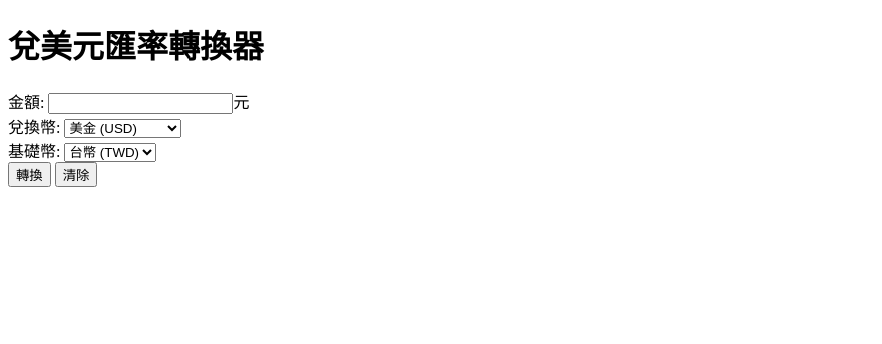
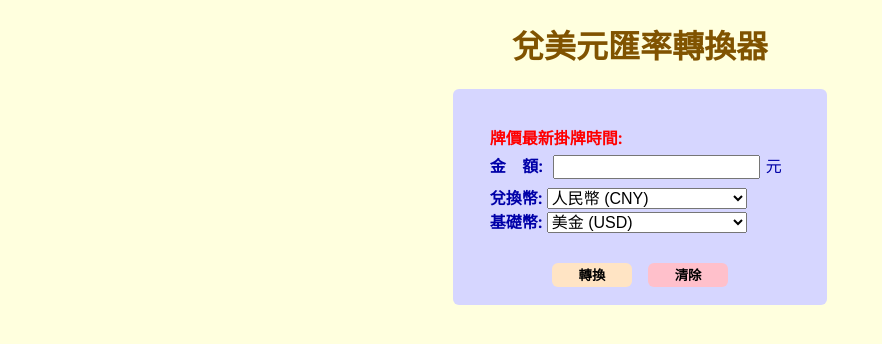
Before and after one commit to peiyi523/django_work, a plain HTML site: page index.html in a window 1280 px wide. Shown: the whole page, without its empty margins (0-882 px from the left). Drawn offline with Linux system fonts and the light colour scheme.

Commit message:
css設計初版0228

```diff
--- a/css/index.css
+++ b/css/index.css
@@ -0,0 +1,77 @@
+body {
+    background-color: #FFFFDE;
+}
+
+#container {
+    text-align: center;
+}
+
+.title {
+    color: #805300;
+}
+
+#info {
+    /* background-color: #805300; */
+    text-align: left;
+    display: inline-block;
+    padding: 24px;
+    margin: 0 auto;
+}
+
+#time {
+    color: red;
+    margin: 0 auto;
+}
+
+#bb {
+    text-align: center;
+    margin: 0 auto;
+    /* background-color: coral; */
+    padding: 6px;
+}
+
+form {
+    width: 350px;
+    background-color: #D6D6FF;
+    color: #0000A8;
+    font-family: Georgia, 'Times New Roman', Times, serif;
+    margin: 0 auto;
+    padding: 12px;
+    border-radius: 6px;
+    text-align: center;
+}
+
+button {
+    width: 80px;
+    border: 0;
+    height: 24px;
+    background-color: bisque;
+    border-radius: 6px;
+    margin: 0 6px;
+    font-weight: bold;
+}
+
+#reset {
+    background-color: pink;
+}
+
+input {
+    text-align: center;
+    font-size: 16px;
+    margin: 6px;
+    width: 66%;
+    /* height: 16px; */
+}
+
+label {
+    font-weight: bold;
+    font-family: Georgia, 'Times New Roman', Times, serif;
+}
+
+select,
+option {
+    /* text-align: center; */
+    width: 200px;
+    font-size: 16px;
+
+}
--- a/index.html
+++ b/index.html
@@ -5,12 +5,17 @@
     <meta charset="UTF-8">
     <meta name="viewport" content="width=device-width, initial-scale=1.0">
     <title>兌美元匯率轉換器</title>
+    <link rel="stylesheet" href="./css/index.css">
 </head>
 
 <body>
-    <h1>兌美元匯率轉換器</h1>
+    <div id="container">
+        <h1 class="title">兌美元匯率轉換器</h1>
         <form action="">
-        <label for="amount">金額:</label>
+            <div id="info">
+                <label for="time" id="time">牌價最新掛牌時間:</label>
+                <br>
+                <label for="amount">金&nbsp&nbsp&nbsp&nbsp額:</label>
                 <input type="number" name="amount" id="amount">元
                 <br>
                 <label for="exchange">兌換幣:</label>
@@ -33,24 +38,30 @@
                     <option value="KRW">韓元 (KRW)</option>
                     <option value="VND">越南盾 (VND)</option>
                     <option value="MYR">馬來幣 (MYR)</option>
-            <option value="CNY">人民幣 (CNY)</option>
+                    <option value="CNY" selected>人民幣 (CNY)</option>
                 </select>
                 <br>
                 <label for="base">基礎幣:</label>
                 <select name="base" id="base">
-            <option value="USD">美金 (USD)</option>
-            <option value="TWD" selected>台幣 (TWD)</option>
+                    <option value="USD" selected>美金 (USD)</option>
+                    <option value="TWD">台幣 (TWD)</option>
                 </select>
                 <br>
-        <button type="button">轉換</button>
-        <button type="button">清除</button>
+            </div>
             <br>
+            <div id="bb">
+                <button type="button" id="exchange">轉換</button>
+                <button type="button" id="reset">清除</button>
+                <br>
+            </div>
         </form>
-
+    </div>
 </body>
 
 </html>
 
 
-<!-- 問老師已經git add和git commit之後才想起可以用.gitignore不控管圖片folder怎麼辦?
-怎麼把已經git的檔案從git移除? -->
+<!-- 問老師
+1.已經git add和git commit之後才想起可以用.gitignore不控管圖片folder怎麼辦?
+怎麼把已經git的檔案從git移除?
+2.可以把小國旗的圖案加在Select的後方嗎? -->
```
Lines whose indentation alone changed are shown as unchanged.
